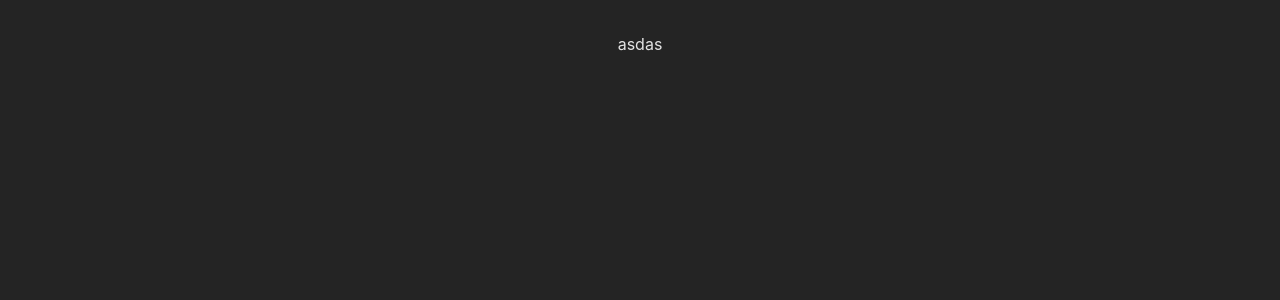
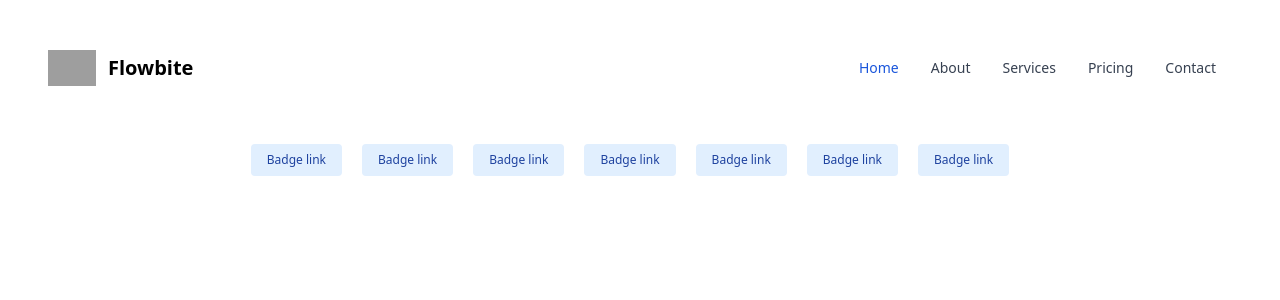
Before and after one commit to samdyra/PintuWebsite, a React (Vite) app: page / in a window 1280 px wide. Shown: the top 300 px of the page. Built offline with nearby package versions, Linux system fonts and the light colour scheme; grey boxes are pictures that could not be loaded.

Commit message:
Develop Navbar and Badge

```diff
--- a/src/App.tsx
+++ b/src/App.tsx
@@ -1,21 +1,12 @@
-import { useEffect, useState } from 'react'
+import React from 'react'
+import { Navbar, Badge } from './Components'
 import './App.css'
 
-function App() {
-  const [ count, setCount ] = useState<any>(0)
-
-  useEffect(() => {
-    console.log("hello")
-  }, [])
-
-  return (
-    <div className="App">
-      <div>asdas
-
-
-      </div>
-    </div>
-  )
-}
+const App:React.FC = () => (
+  <>
+    <Navbar />
+    <Badge />
+  </>
+)
 
 export default App
--- /dev/null
+++ b/src/Components/Badge/index.tsx
@@ -0,0 +1,15 @@
+import React from 'react'
+
+const Badge:React.FC = () => (
+  <section className='flex mt-10 w-fit mx-auto overflow-x-scroll h-12'>
+    <a href="#" className="bg-blue-100 hover:bg-blue-200 text-blue-800 text-xs font-medium mr-5 px-4 py-2 rounded flex-shrink-0 h-8">Badge link</a>
+    <a href="#" className="bg-blue-100 hover:bg-blue-200 text-blue-800 text-xs font-medium mr-5 px-4 py-2 rounded flex-shrink-0 h-8">Badge link</a>
+    <a href="#" className="bg-blue-100 hover:bg-blue-200 text-blue-800 text-xs font-medium mr-5 px-4 py-2 rounded flex-shrink-0 h-8">Badge link</a>
+    <a href="#" className="bg-blue-100 hover:bg-blue-200 text-blue-800 text-xs font-medium mr-5 px-4 py-2 rounded flex-shrink-0 h-8">Badge link</a>
+    <a href="#" className="bg-blue-100 hover:bg-blue-200 text-blue-800 text-xs font-medium mr-5 px-4 py-2 rounded flex-shrink-0 h-8">Badge link</a>
+    <a href="#" className="bg-blue-100 hover:bg-blue-200 text-blue-800 text-xs font-medium mr-5 px-4 py-2 rounded flex-shrink-0 h-8">Badge link</a>
+    <a href="#" className="bg-blue-100 hover:bg-blue-200 text-blue-800 text-xs font-medium mr-5 px-4 py-2 rounded flex-shrink-0 h-8">Badge link</a>
+  </section>
+)
+
+export default Badge
--- /dev/null
+++ b/src/Components/Navbar/index.tsx
@@ -0,0 +1,37 @@
+import React from 'react'
+
+const Navbar: React.FC = () => (
+  <nav className="bg-white border-gray-200 px-2 sm:px-4 py-2.5 rounded dark:bg-gray-900">
+    <div className="container flex flex-wrap items-center justify-between mx-auto">
+      <a href="https://flowbite.com/" className="flex items-center">
+        <img src="https://flowbite.com/docs/images/logo.svg" className="h-6 mr-3 sm:h-9" alt="Flowbite Logo" />
+        <span className="self-center text-xl font-semibold whitespace-nowrap dark:text-white">Flowbite</span>
+      </a>
+      <button data-collapse-toggle="navbar-default" type="button" className="inline-flex items-center p-2 ml-3 text-sm text-gray-500 rounded-lg md:hidden hover:bg-gray-100 focus:outline-none focus:ring-2 focus:ring-gray-200 dark:text-gray-400 dark:hover:bg-gray-700 dark:focus:ring-gray-600" aria-controls="navbar-default" aria-expanded="false">
+        <span className="sr-only">Open main menu</span>
+        <svg className="w-6 h-6" aria-hidden="true" fill="currentColor" viewBox="0 0 20 20" xmlns="http://www.w3.org/2000/svg"><path fill-rule="evenodd" d="M3 5a1 1 0 011-1h12a1 1 0 110 2H4a1 1 0 01-1-1zM3 10a1 1 0 011-1h12a1 1 0 110 2H4a1 1 0 01-1-1zM3 15a1 1 0 011-1h12a1 1 0 110 2H4a1 1 0 01-1-1z" clip-rule="evenodd"></path></svg>
+      </button>
+      <div className="hidden w-full md:block md:w-auto" id="navbar-default">
+        <ul className="flex flex-col p-4 mt-4 border border-gray-100 rounded-lg bg-gray-50 md:flex-row md:space-x-8 md:mt-0 md:text-sm md:font-medium md:border-0 md:bg-white dark:bg-gray-800 md:dark:bg-gray-900 dark:border-gray-700">
+          <li>
+            <a href="#" className="block py-2 pl-3 pr-4 text-white bg-blue-700 rounded md:bg-transparent md:text-blue-700 md:p-0 dark:text-white" aria-current="page">Home</a>
+          </li>
+          <li>
+            <a href="#" className="block py-2 pl-3 pr-4 text-gray-700 rounded hover:bg-gray-100 md:hover:bg-transparent md:border-0 md:hover:text-blue-700 md:p-0 dark:text-gray-400 md:dark:hover:text-white dark:hover:bg-gray-700 dark:hover:text-white md:dark:hover:bg-transparent">About</a>
+          </li>
+          <li>
+            <a href="#" className="block py-2 pl-3 pr-4 text-gray-700 rounded hover:bg-gray-100 md:hover:bg-transparent md:border-0 md:hover:text-blue-700 md:p-0 dark:text-gray-400 md:dark:hover:text-white dark:hover:bg-gray-700 dark:hover:text-white md:dark:hover:bg-transparent">Services</a>
+          </li>
+          <li>
+            <a href="#" className="block py-2 pl-3 pr-4 text-gray-700 rounded hover:bg-gray-100 md:hover:bg-transparent md:border-0 md:hover:text-blue-700 md:p-0 dark:text-gray-400 md:dark:hover:text-white dark:hover:bg-gray-700 dark:hover:text-white md:dark:hover:bg-transparent">Pricing</a>
+          </li>
+          <li>
+            <a href="#" className="block py-2 pl-3 pr-4 text-gray-700 rounded hover:bg-gray-100 md:hover:bg-transparent md:border-0 md:hover:text-blue-700 md:p-0 dark:text-gray-400 md:dark:hover:text-white dark:hover:bg-gray-700 dark:hover:text-white md:dark:hover:bg-transparent">Contact</a>
+          </li>
+        </ul>
+      </div>
+    </div>
+  </nav>
+)
+
+export default Navbar
--- /dev/null
+++ b/src/Components/index.ts
@@ -0,0 +1,2 @@
+export { default as Navbar } from "./Navbar"
+export { default as Badge } from "./Badge"
--- a/src/index.css
+++ b/src/index.css
@@ -3,17 +3,5 @@
 @tailwind utilities;
 
 :root {
-  font-family: Inter, system-ui, Avenir, Helvetica, Arial, sans-serif;
-  line-height: 1.5;
-  font-weight: 400;
 
-  color-scheme: light dark;
-  color: rgba(255, 255, 255, 0.87);
-  background-color: #242424;
-
-  font-synthesis: none;
-  text-rendering: optimizeLegibility;
-  -webkit-font-smoothing: antialiased;
-  -moz-osx-font-smoothing: grayscale;
-  -webkit-text-size-adjust: 100%;
 }
--- a/tailwind.config.cjs
+++ b/tailwind.config.cjs
@@ -4,10 +4,8 @@
     './src/**/*.{js,jsx,ts,tsx}',
     'node_modules/flowbite-react/**/*.{js,jsx,ts,tsx}'
   ],
-  theme: {
-    extend: {},
-  },
+  theme: { extend: {}, },
   plugins: [
     require('flowbite/plugin')
-]
+  ]
 }
--- a/tsconfig.json
+++ b/tsconfig.json
@@ -3,7 +3,7 @@
     "target": "ESNext",
     "useDefineForClassFields": true,
     "lib": ["DOM", "DOM.Iterable", "ESNext"],
-    "allowJs": false,
+    "allowJs": true,
     "skipLibCheck": true,
     "esModuleInterop": false,
     "allowSyntheticDefaultImports": true,
--- a/vite.config.ts
+++ b/vite.config.ts
@@ -2,6 +2,4 @@
 import react from '@vitejs/plugin-react-swc'
 
 // https://vitejs.dev/config/
-export default defineConfig({
-  plugins: [react()],
-})
+export default defineConfig({ plugins: [ react() ], })
```
